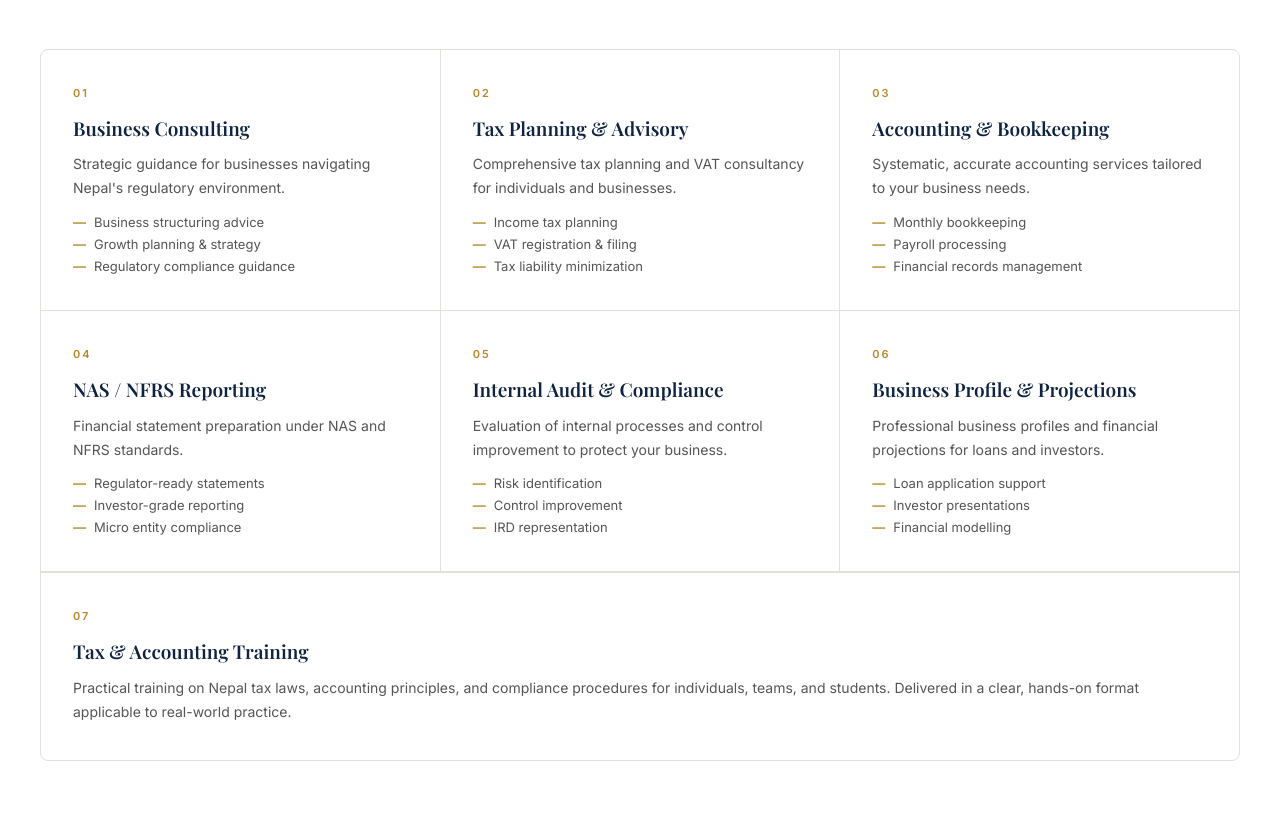
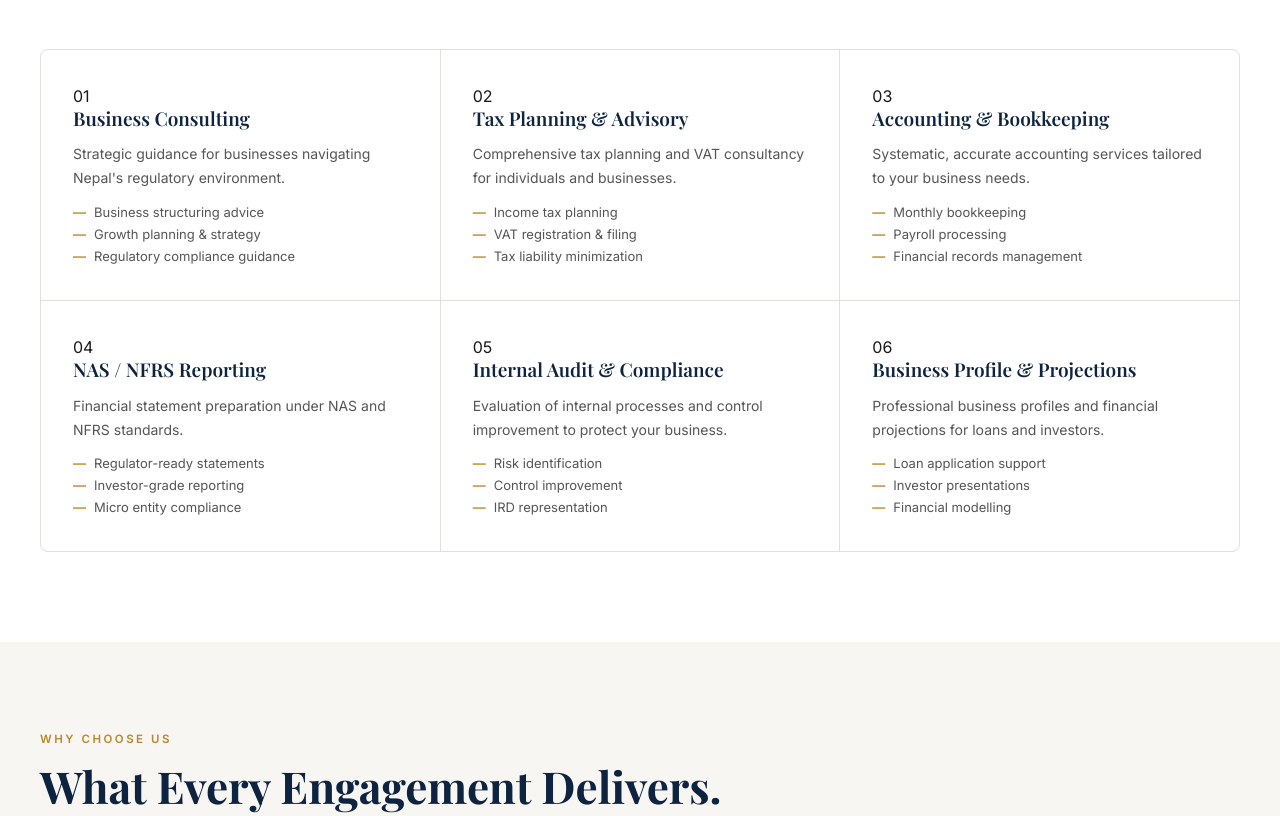
Before and after one commit to taxwithmanoj/taxwithmanoj.github.io, a plain HTML site: page index.html in a window 1280 px wide. Shown: the part 1916-2732 px from the top of the page. Drawn offline with nearby package versions, Linux system fonts and the light colour scheme.

Commit message:
Update index.html

```diff
--- a/index.html
+++ b/index.html
@@ -789,71 +789,72 @@
       <p class="eyebrow reveal">Services</p>
       <h2 class="section-title reveal">End-to-End Solutions<br>for Tax &amp; Business.</h2>
     </div>
+
      <div class="services-grid">
     <div class="service-card">
-        <div class="service-num">01</div>
-        <h3>Business Consulting</h3>
-        <p>Strategic guidance for businesses navigating Nepal's regulatory environment.</p>
-        <ul>
+        <div class="service-number">01</div>
+        <h3 class="service-title">Business Consulting</h3>
+        <p class="service-desc">Strategic guidance for businesses navigating Nepal's regulatory environment.</p>
+        <ul class="service-list">
             <li>Business structuring advice</li>
-          <li>Growth planning &amp; strategy</li>
+            <li>Growth planning & strategy</li>
             <li>Regulatory compliance guidance</li>
         </ul>
     </div>
+
     <div class="service-card">
-        <div class="service-num">02</div>
-        <h3>Tax Planning &amp; Advisory</h3>
-        <p>Comprehensive tax planning and VAT consultancy for individuals and businesses.</p>
-        <ul>
+        <div class="service-number">02</div>
+        <h3 class="service-title">Tax Planning & Advisory</h3>
+        <p class="service-desc">Comprehensive tax planning and VAT consultancy for individuals and businesses.</p>
+        <ul class="service-list">
             <li>Income tax planning</li>
-          <li>VAT registration &amp; filing</li>
+            <li>VAT registration & filing</li>
             <li>Tax liability minimization</li>
         </ul>
     </div>
+
     <div class="service-card">
-        <div class="service-num">03</div>
-        <h3>Accounting &amp; Bookkeeping</h3>
-        <p>Systematic, accurate accounting services tailored to your business needs.</p>
-        <ul>
+        <div class="service-number">03</div>
+        <h3 class="service-title">Accounting & Bookkeeping</h3>
+        <p class="service-desc">Systematic, accurate accounting services tailored to your business needs.</p>
+        <ul class="service-list">
             <li>Monthly bookkeeping</li>
             <li>Payroll processing</li>
             <li>Financial records management</li>
         </ul>
     </div>
+
     <div class="service-card">
-        <div class="service-num">04</div>
-        <h3>NAS / NFRS Reporting</h3>
-        <p>Financial statement preparation under NAS and NFRS standards.</p>
-        <ul>
+        <div class="service-number">04</div>
+        <h3 class="service-title">NAS / NFRS Reporting</h3>
+        <p class="service-desc">Financial statement preparation under NAS and NFRS standards.</p>
+        <ul class="service-list">
             <li>Regulator-ready statements</li>
             <li>Investor-grade reporting</li>
             <li>Micro entity compliance</li>
         </ul>
     </div>
+
     <div class="service-card">
-        <div class="service-num">05</div>
-        <h3>Internal Audit &amp; Compliance</h3>
-        <p>Evaluation of internal processes and control improvement to protect your business.</p>
-        <ul>
+        <div class="service-number">05</div>
+        <h3 class="service-title">Internal Audit & Compliance</h3>
+        <p class="service-desc">Evaluation of internal processes and control improvement to protect your business.</p>
+        <ul class="service-list">
             <li>Risk identification</li>
             <li>Control improvement</li>
             <li>IRD representation</li>
         </ul>
     </div>
+
     <div class="service-card">
-        <div class="service-num">06</div>
-        <h3>Business Profile &amp; Projections</h3>
-        <p>Professional business profiles and financial projections for loans and investors.</p>
-        <ul>
+        <div class="service-number">06</div>
+        <h3 class="service-title">Business Profile & Projections</h3>
+        <p class="service-desc">Professional business profiles and financial projections for loans and investors.</p>
+        <ul class="service-list">
             <li>Loan application support</li>
             <li>Investor presentations</li>
             <li>Financial modelling</li>
         </ul>
-      </div>
-      <div class="service-card" style="grid-column: 1 / -1; border-top: 1px solid var(--border);">
-        <div class="service-num">07</div>
-        <h3>Tax &amp; Accounting Training</h3>
-        <p>Practical training on Nepal tax laws, accounting principles, and compliance procedures for individuals, teams, and students. Delivered in a clear, hands-on format applicable to real-world practice.</p>
     </div>
 </div>
   </div>
```
Lines whose indentation alone changed are shown as unchanged.
